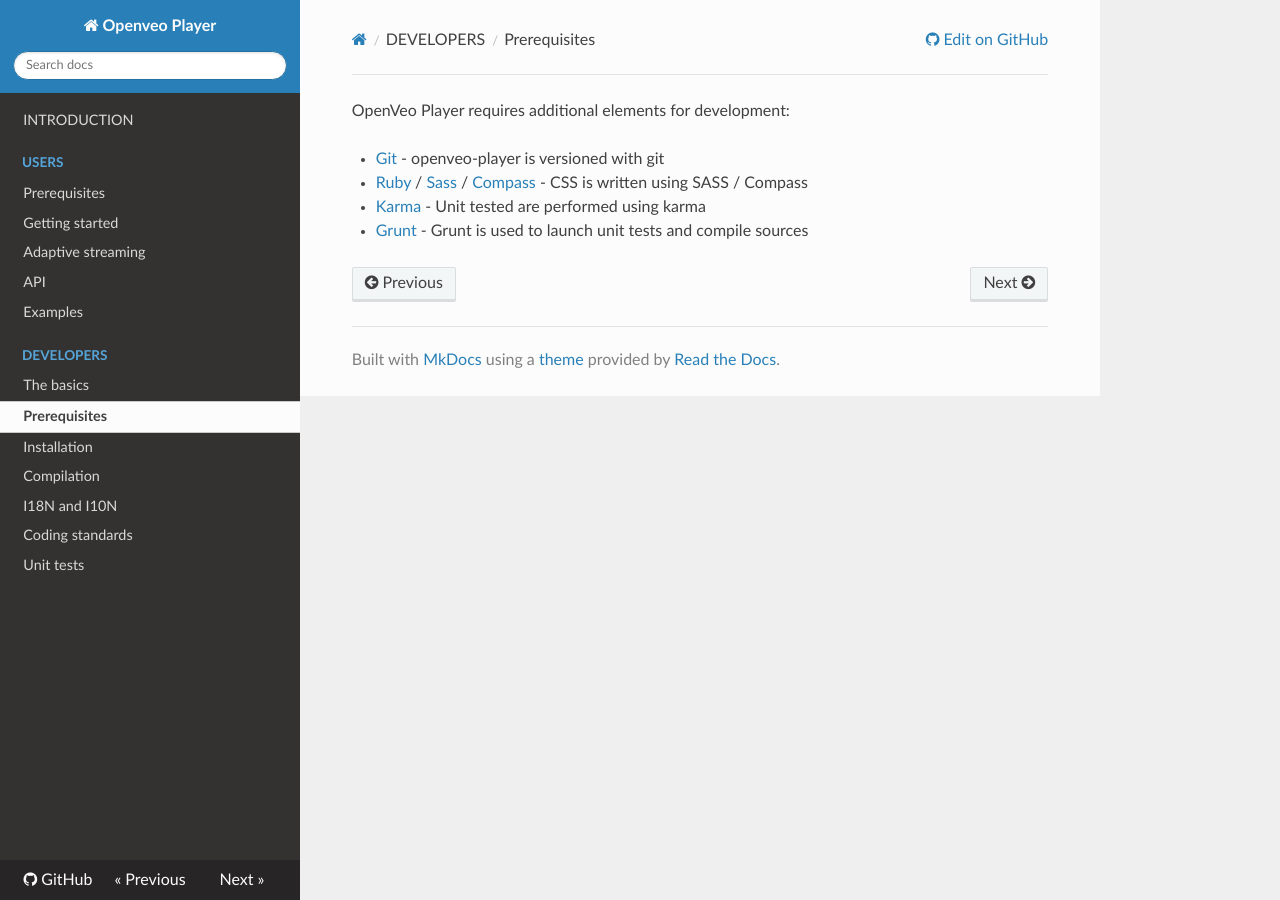
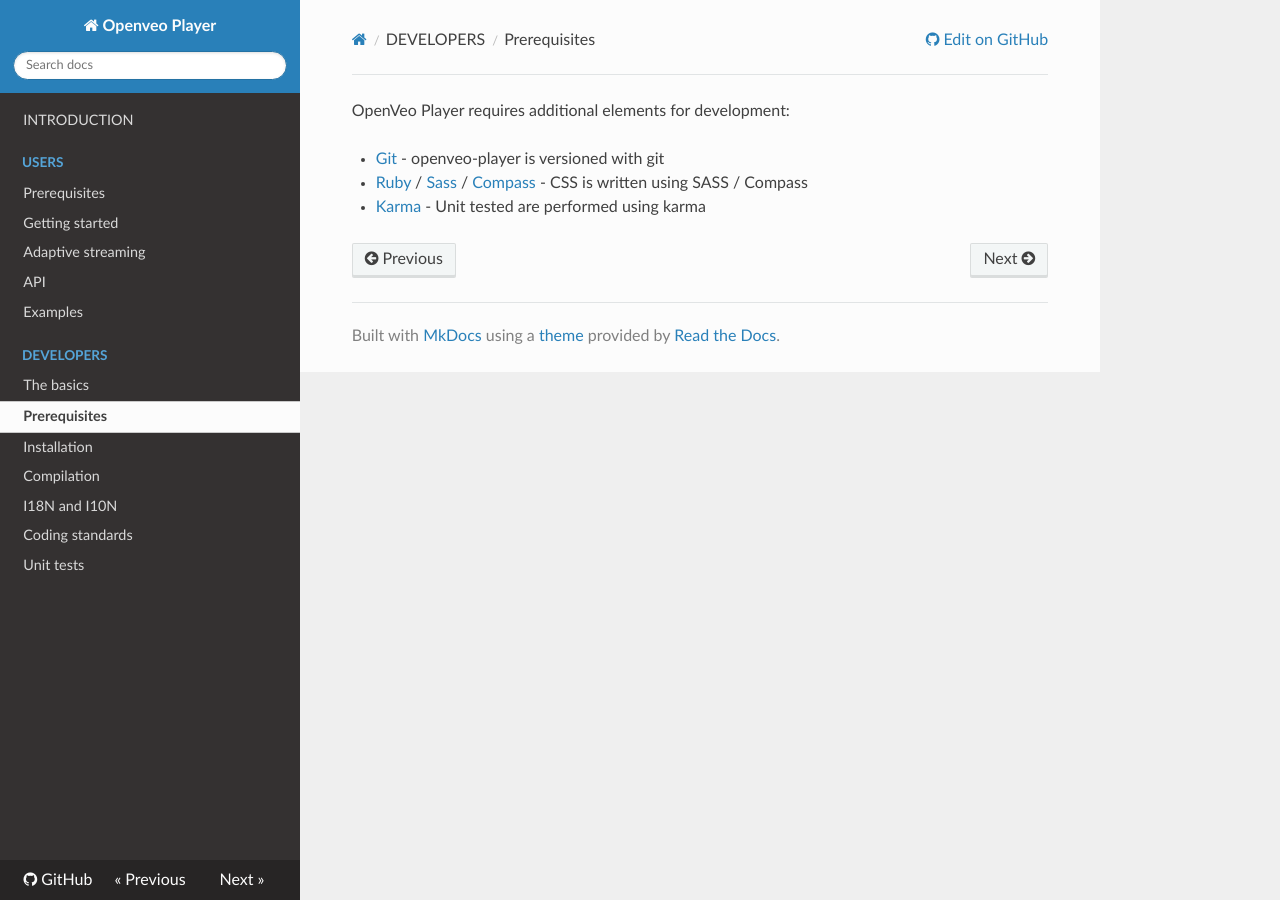
Before and after one commit to veo-labs/openveo-player, an MkDocs documentation site: the page built from docs/developers/prerequisites.md, in a window 1280 px wide. Built offline with MkDocs 1.6.1, drawn with Linux system fonts in a browser that asks for light colours; nearby versions of some CDN libraries.

Commit message:
docs: remove Grunt from prerequisites

```diff
--- a/docs/developers/prerequisites.md
+++ b/docs/developers/prerequisites.md
@@ -3,4 +3,3 @@ OpenVeo Player requires additional elements for development:
 - [Git](http://git-scm.com/) - openveo-player is versioned with git
 - [Ruby](https://www.ruby-lang.org/en/) / [Sass](http://sass-lang.com/) / [Compass](http://compass-style.org/) - CSS is written using SASS / Compass
 - [Karma](http://karma-runner.github.io/1.0/index.html) - Unit tested are performed using karma
-- [Grunt](http://gruntjs.com/) - Grunt is used to launch unit tests and compile sources
```
